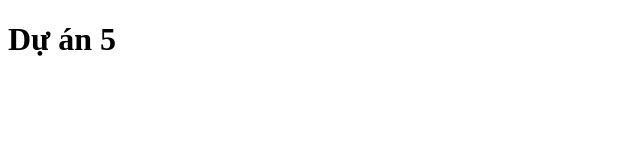
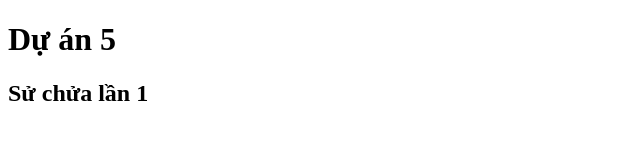
Before and after one commit to Quanvo1234/d-n-5, a plain HTML site: page index.html in a window 1280 px wide. Shown: the whole page, without its empty margins (0-640 px from the left). Drawn offline with Linux system fonts and the light colour scheme.

Commit message:
2.sửa lỗi lần 2

```diff
--- a/index.html
+++ b/index.html
@@ -7,5 +7,6 @@
 </head>
 <body>
     <h1>Dự án 5</h1>
+    <h2>Sử chửa lần 1</h2>
 </body>
 </html>
```
